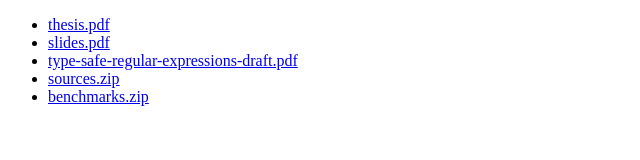
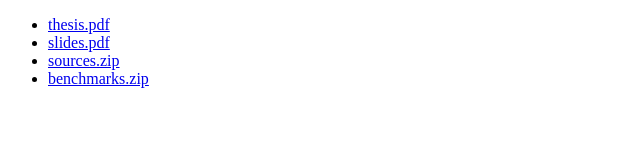
Before and after one commit to OlivierBlanvillain/thesis, a plain HTML site: page docs/index.html in a window 1280 px wide. Shown: the whole page, without its empty margins (0-640 px from the left). Drawn offline with Linux system fonts and the light colour scheme.

Commit message:
Update /docs

```diff
--- a/docs/index.html
+++ b/docs/index.html
@@ -4,7 +4,6 @@
     <ul>
       <li><a href="thesis.pdf">thesis.pdf</a></li>
       <li><a href="slides.pdf">slides.pdf</a></li>
-      <li><a href="sigplan.pdf">type-safe-regular-expressions-draft.pdf</a></li>
       <li><a href="sources.zip">sources.zip</a></li>
       <li><a href="benchmarks.zip">benchmarks.zip</a></li>
     </ul>
```
Also changed, not shown: 2 other files.
